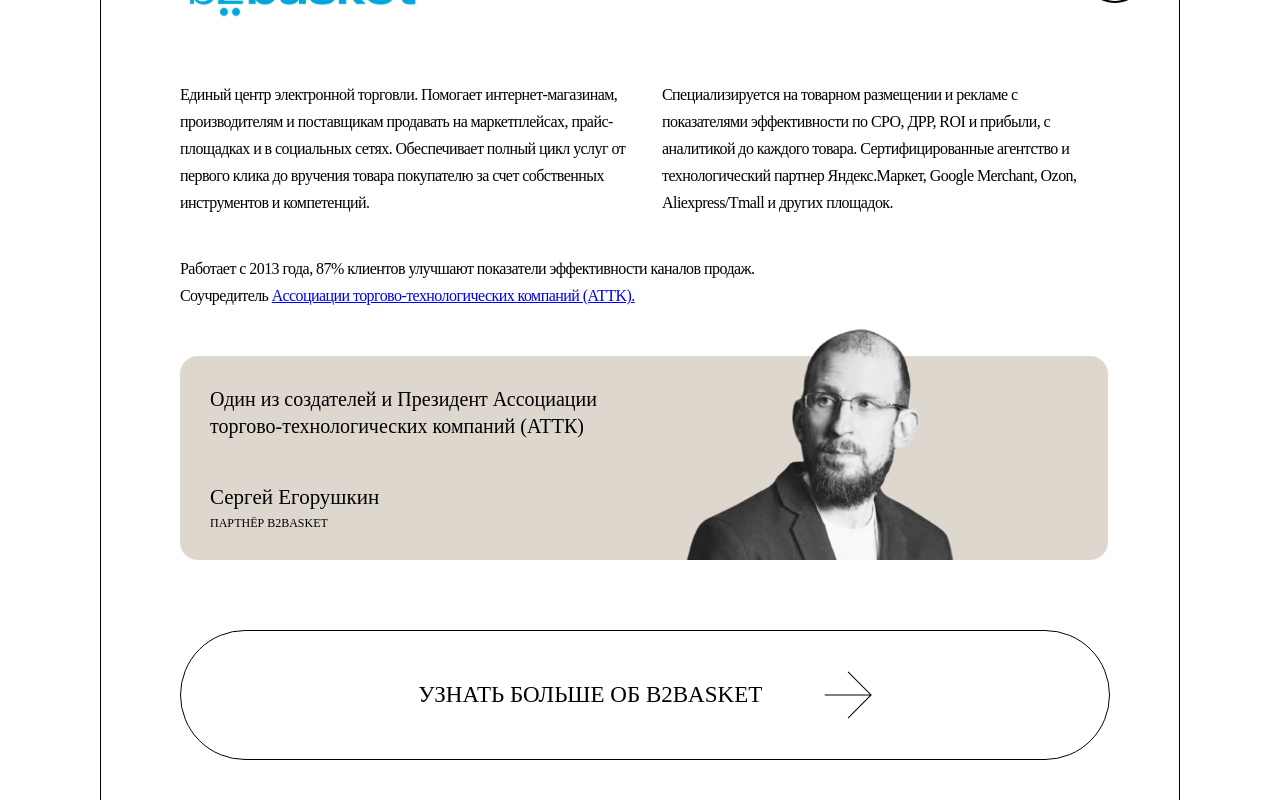
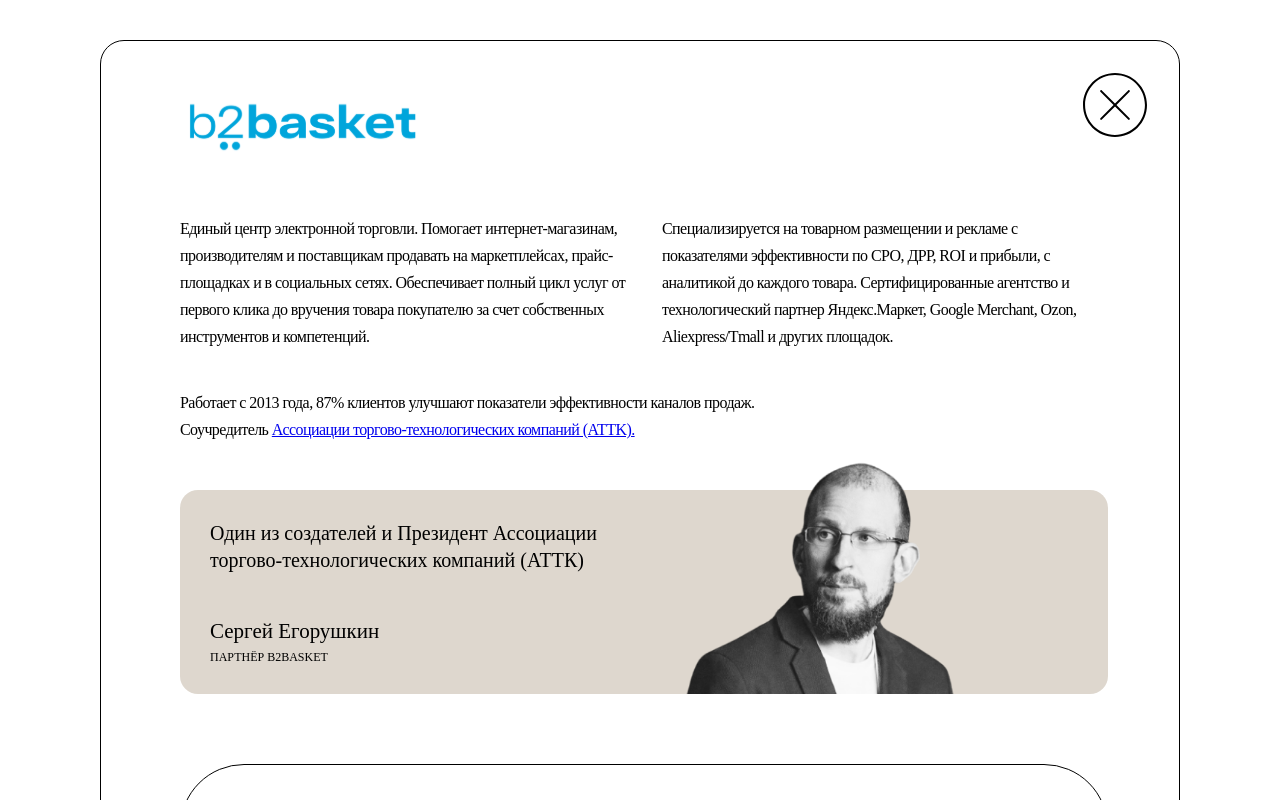
Before and after one commit to kmikayilov/24-ttl-test, a React (Create React App) app: page / in a window 1280 px wide. Both pictures are taken after a click on the element 983 px from the left and 252 px from the top of the page. Built offline with nearby package versions, Linux system fonts and the light colour scheme.

Commit message:
new fixes

```diff
--- a/src/App.scss
+++ b/src/App.scss
@@ -1,7 +1,7 @@
 .App {
   /*text-align: center;*/
   width: 100%;
-  height: 100vh;
+  min-height: 100vh;
   position: fixed;
   top: 0px;
   left: 0px;
--- a/src/Components/Popup/Popup.scss
+++ b/src/Components/Popup/Popup.scss
@@ -1,18 +1,21 @@
 .popup-bg {
+  	padding: 20px;
+	overflow-y: auto;
 	position: fixed;
 	top: 0;
 	bottom: 0;
 	left: 0;
 	right: 0;
+	display: flex;
+	// align-items: center;
+	justify-content: center;
 	background-color: rgba(255,255,255,1);
 
 	.popup {
+  		margin: 20px;
 		width: 1400px;
+		position: relative;
 	    height: 1103px;
-	    position: fixed;
-	    top: 50%;
-	    left: 50%;
-	    transform: translate(-50%, -50%);
 	    background-color: white;
 	    border: 1.5px solid #000000;
 		box-sizing: border-box;
@@ -30,7 +33,7 @@
 		& .closePopup {
 			width: 64px;
 			height: 64px;
-			position: fixed;
+			position: absolute;
 			top: 32px;
 			right: 32px;
 
--- a/src/index.css
+++ b/src/index.css
@@ -23,3 +23,7 @@
   font-family: source-code-pro, Menlo, Monaco, Consolas, 'Courier New',
     monospace;
 }
+
+*{
+	box-sizing: border-box;
+}
```
